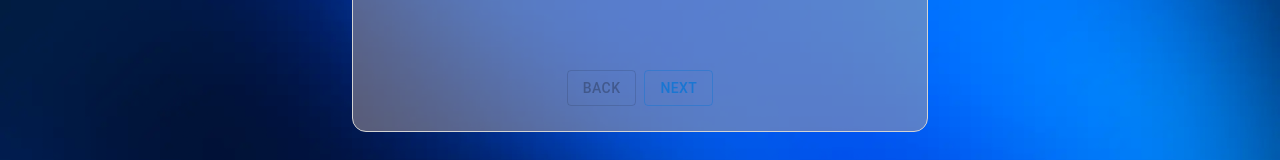
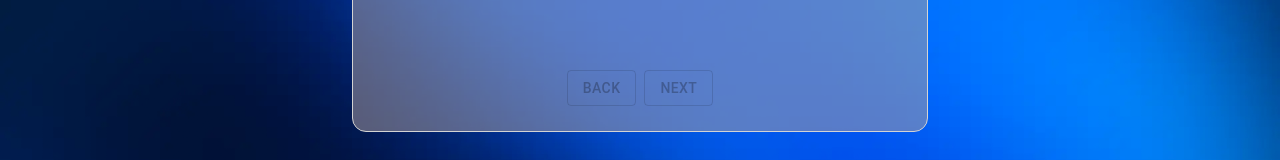
Before and after one commit to Mariam4324/multifunctional-tracker, a Next.js app: page /survey in a window 1280 px wide. Shown: the part 268-428 px from the top of the page. Built offline with nearby package versions, Linux system fonts and the light colour scheme.

Commit message:
fix: surveys validation setup

```diff
--- a/src/app/survey/page.tsx
+++ b/src/app/survey/page.tsx
@@ -25,6 +25,7 @@ const questions = [
 
 const page = () => {
   const [currentQuestionId, setCurrentQuestionId] = useState(1);
+  const [selectedOption, setSelectedOption] = useState<boolean>(false);
   let currentQue = questions.find((que) => que.id === currentQuestionId);
 
   useEffect(() => {
@@ -35,13 +36,12 @@ const page = () => {
     } else {
       currentQue = { id: 0, question: "error", options: ["please, try later"] };
     }
-
-    console.log(currentQue);
   }, [currentQuestionId]);
 
   const scrollPageHandler = () => {
     if (currentQuestionId <= questions.length) {
       return setCurrentQuestionId((prev) => prev + 1);
+      setSelectedOption(false)
     }
   };
 
@@ -74,12 +74,12 @@ const page = () => {
         </>
       ) : (
         <>
-          <Question queTitle={currentQue.question} queAnswers={currentQue.options} />
+          <Question setSelectedOption={setSelectedOption} queTitle={currentQue.question} queAnswers={currentQue.options} />
           <div className={css.survey__btns}>
             <Button className={css["survey-btn"]} onClick={scrollPageBackHandler} variant="outlined" disabled={currentQuestionId === 1}>
               Back
             </Button>
-            <Button className={css["survey-btn"]} onClick={scrollPageHandler} variant="outlined" disabled={currentQuestionId > questions.length}>
+            <Button className={css["survey-btn"]} onClick={scrollPageHandler} variant="outlined" disabled={currentQuestionId > questions.length || selectedOption === false}>
               Next
             </Button>
           </div>
--- a/src/components/Question/Question.tsx
+++ b/src/components/Question/Question.tsx
@@ -1,13 +1,19 @@
 import { FormControl, RadioGroup, Typography } from "@mui/material";
 import SurveyRadio from "../SurverRadio/SurveyRadio";
 import css from "./Question.module.scss";
+import { Dispatch, SetStateAction } from "react";
 
 interface QuestionProps {
   queTitle: string;
   queAnswers: string[];
+  setSelectedOption: Dispatch<SetStateAction<boolean>>;
 }
 
-const Question = ({ queTitle, queAnswers }: QuestionProps) => {
+const Question = ({ queTitle, queAnswers, setSelectedOption }: QuestionProps) => {
+  const radioSelectHandler = () => {
+    setSelectedOption(true);
+  };
+
   return (
     <section className={css.que}>
       <div className={css.que__holder}>
@@ -15,7 +21,7 @@ const Question = ({ queTitle, queAnswers }: QuestionProps) => {
           {queTitle || "Question does not exist"}
         </Typography>
         <FormControl className={css.que__options}>
-          <RadioGroup row aria-labelledby="demo-row-radio-buttons-group-label" name="row-radio-buttons-group">
+          <RadioGroup onClick={radioSelectHandler} row aria-labelledby="demo-row-radio-buttons-group-label" name="row-radio-buttons-group">
             {queAnswers.length
               ? [...queAnswers].map((el) => {
                   return <SurveyRadio key={el} value={el} />;
```
Also changed, not shown: src/app/page.tsx (line endings or trailing spaces).
